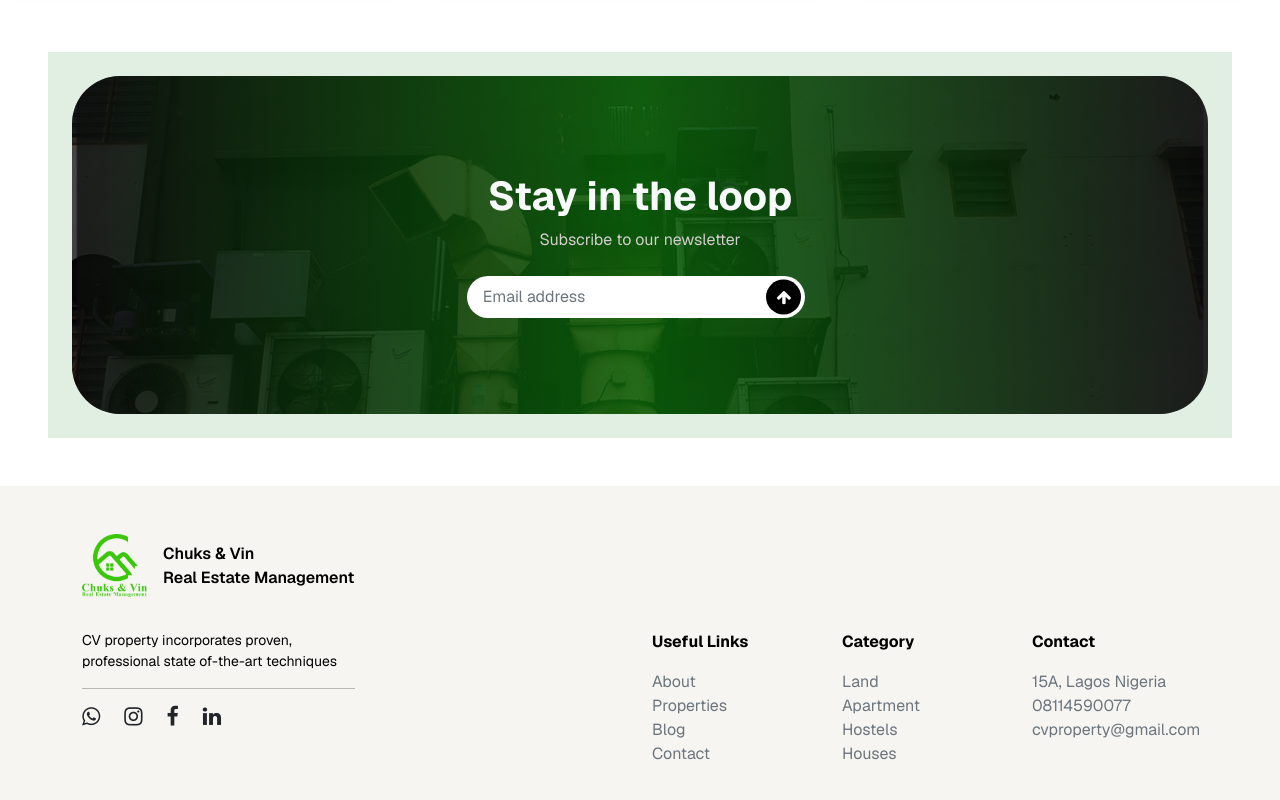
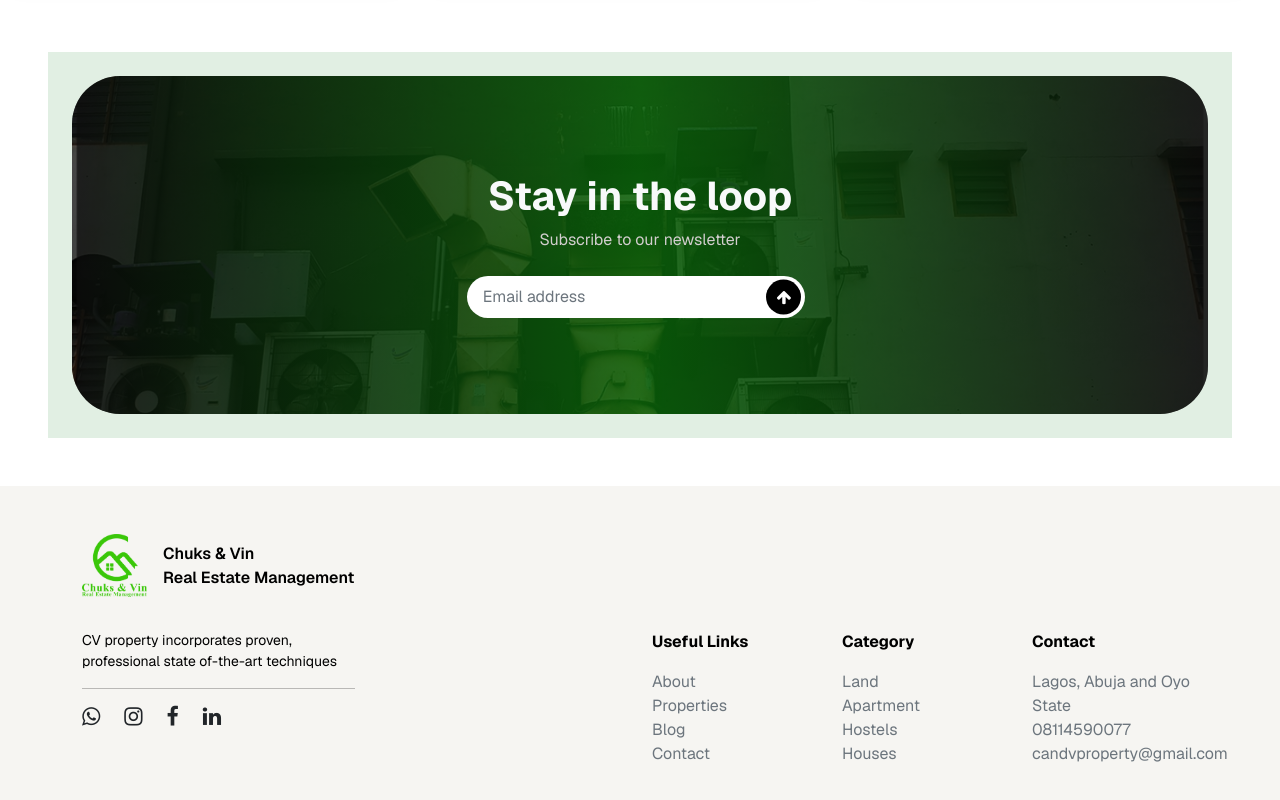
Before and after one commit to Saytzeff-D/CV-Web-FE, a React (Create React App) app: page / in a window 1280 px wide. Shown: the part 3413-4213 px from the top of the page. Built offline with nearby package versions, Linux system fonts and the light colour scheme.

Commit message:
feat: contact changes

```diff
--- a/src/components/Footer.js
+++ b/src/components/Footer.js
@@ -54,9 +54,9 @@ const Footer = ()=>{
                             <div className="col-md-4">
                                 <p className="fw-bold">Contact</p>
                                 <ul className="list-unstyled">
-                                    <li><Link to="#" className="text-muted text-decoration-none">15A, Lagos Nigeria</Link></li>
+                                    <li><Link to="#" className="text-muted text-decoration-none">Lagos, Abuja and Oyo State</Link></li>
                                     <li><Link to="tel:08114590077" className="text-muted text-decoration-none">08114590077</Link></li>
-                                    <li><Link to="mailto:cvproperty@gmail.com" className="text-muted text-decoration-none">cvproperty@gmail.com</Link></li>
+                                    <li><Link to="mailto:cvproperty@gmail.com" className="text-muted text-decoration-none">candvproperty@gmail.com</Link></li>
                                 </ul>
                             </div>
                         </div>
```
